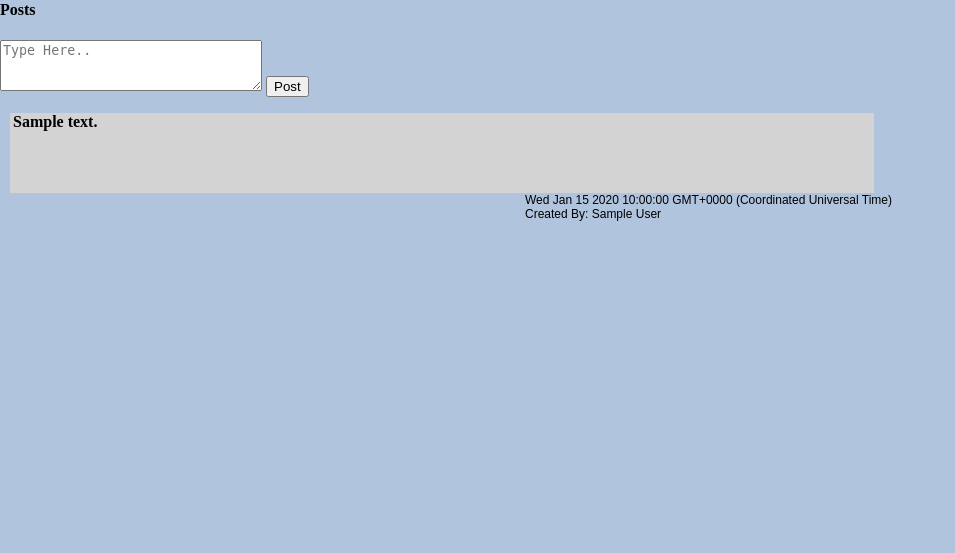
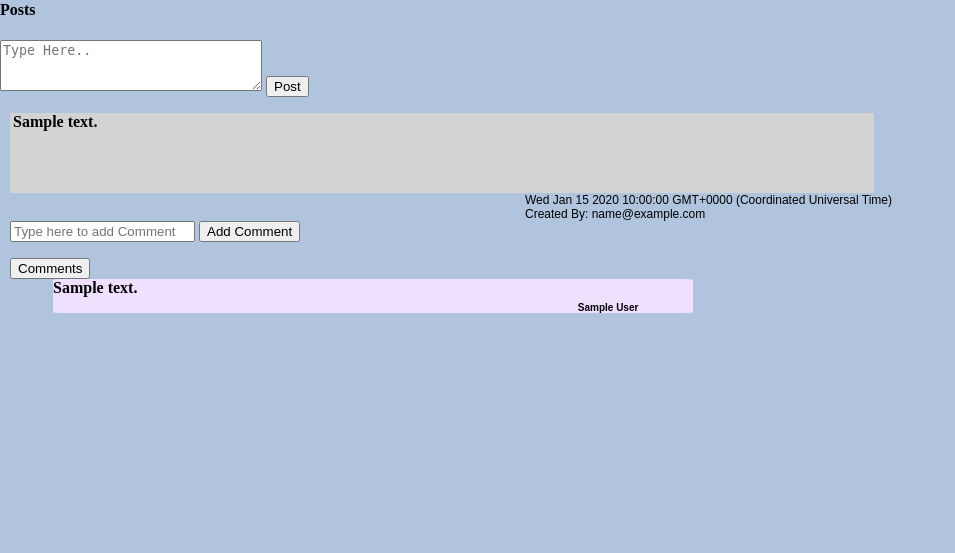
Before and after one commit to Akshay-Git-repo/Social_Media, a Node server app: page / in a window 1280 px wide. Shown: the part 146-699 px from the top of the page, without its empty margins (0-955 px from the left). Run offline with Node 20, Linux system fonts and the light colour scheme; a user stored in the database is signed in; tables that the repository leaves empty hold one stand-in row (values such as "Sample post"); style sheets or scripts are compiled from the project's sources; some libraries are stand-ins or nearby versions.

Commit message:
Comment Schema in view page

```diff
--- a/assets/css/home.css
+++ b/assets/css/home.css
@@ -22,3 +22,14 @@ body {
   font-weight: lighter;
   font-family: sans-serif;
   font-size: 12; }
+
+.post-comments-list li {
+  width: 50vw;
+  height: 34px;
+  background-color: #efe0ff;
+  margin-bottom: 2px;
+  border-radius: 2%; }
+  .post-comments-list li small {
+    font-family: sans-serif;
+    font-size: x-small;
+    margin-left: 41vw; }
--- a/assets/scss/home.scss
+++ b/assets/scss/home.scss
@@ -37,3 +37,21 @@ margin-bottom:10vh;
     font-family: sans-serif;
     font-size: min($numbers: 12);
 }
+
+.post-comments-list
+{
+    li{
+    width:50vw;
+    height: 34px;
+    background-color: hsl(269, 100%, 94%);
+    margin-bottom: 2px;
+    border-radius: 2%;
+    small
+        {
+            font-family: sans-serif;
+            font-size: x-small;
+            margin-left: 41vw;
+        }
+    }
+
+}
--- a/controllers/home_controller.js
+++ b/controllers/home_controller.js
@@ -7,24 +7,41 @@ module.exports.home=function(req,res)
     if(req.isAuthenticated())
     {
 
-        Post.find({user:req.user._id},function(err,posts)
+        // Post.find({user:req.user._id},function(err,posts)
+        // {
+        //     if(err)
+        //     {
+        //         console.log("Error while finding the Post");
+        //     }
+        //     else
+        //     {
+        //         console.log(req.cookies);
+        //         // res.cookie('user_id','aaa');
+        //         return res.render('home',
+        //         {
+        //             Posts:posts,
+        //             title:'Codeial | Home Page',
+        //             User:req.user.name
+
+        //         })
+        //     }
+        // });
+
+
+
+
+
+        //populate the user of each post
+
+        Post.find({}).populate("user").populate({path:'comments',populate:{path:'user'}}).exec(function(err,posts)
         {
-            if(err)
-            {
-                console.log("Error while finding the Post");
-            }
-            else
-            {
-                console.log(req.cookies);
-                // res.cookie('user_id','aaa');
-                return res.render('home',
-                {
-                    Posts:posts,
-                    title:'Codeial | Home Page',
-                    User:req.user.name
+            return res.render('home',
+                   {
+                         Posts:posts,
+                         title:'Codeial | Home Page',
+                         User:req.user.name
 
-                })
-            }
+                     });
         });
     }
 else
--- a/models/post.js
+++ b/models/post.js
@@ -17,12 +17,12 @@ const postSchema=new mongoose.Schema
 
     //include the array of id's of commnets in this schema itself
 
-    comments:
+    comments:[
     {
         type:mongoose.Schema.Types.ObjectId,
 
         ref:"Comment"
-    }
+    }]
  },
     {
         timestamps:true
--- a/routes/index.js
+++ b/routes/index.js
@@ -12,6 +12,8 @@ router.use("/users",require("./users"));
 
 router.use("/post",require("./post"));
 
+router.use("/comments",require("./comments"));
+
 console.log("route is loaded");
 
 module.exports=router;
--- a/views/home.ejs
+++ b/views/home.ejs
@@ -23,8 +23,47 @@
                         <li><%= posted_data.createdAt %></li>
                     </div>
                     <div id="posted_by">
-                        <li>Created By: <%= locals.User%> </li>
+                        <li>Created By: <%= user.email%> </li>
                     </div>
+
+
+                    <div class="post-comment">
+                        <%if(locals.user){ %>
+
+                            <form action="/comments/create" method="POST">
+                                <input type="text" name="content" placeholder="Type here to add Comment">
+                                <input type="hidden" name="post" value="<%=posted_data._id%>">
+                                <input type="submit" value="Add Comment">
+                            </form>
+
+
+                        <%}%>
+
+                        <button onclick="myFunction()">Comments</button>
+                        <div class="post-comments-list">
+                            <ul id="post-comments-<%=posted_data._id%>" style="list-style-type:none;">
+                                <% for (comment of posted_data.comments){%>
+
+
+                                    <li>
+                                        <%=comment.content%>
+
+                                        <br>
+                                        <small><%=comment.user.name%></small>
+                                    </li>
+
+
+                                    <%}%>
+                            </ul>
+
+
+
+                        </div>
+
+                    </div>
+
+
+
                 <% }); %>
 
 
```
Also changed, not shown: controllers/comments_controller.js (added, +39 -0 lines), routes/comments.js (added, +13 -0 lines).
